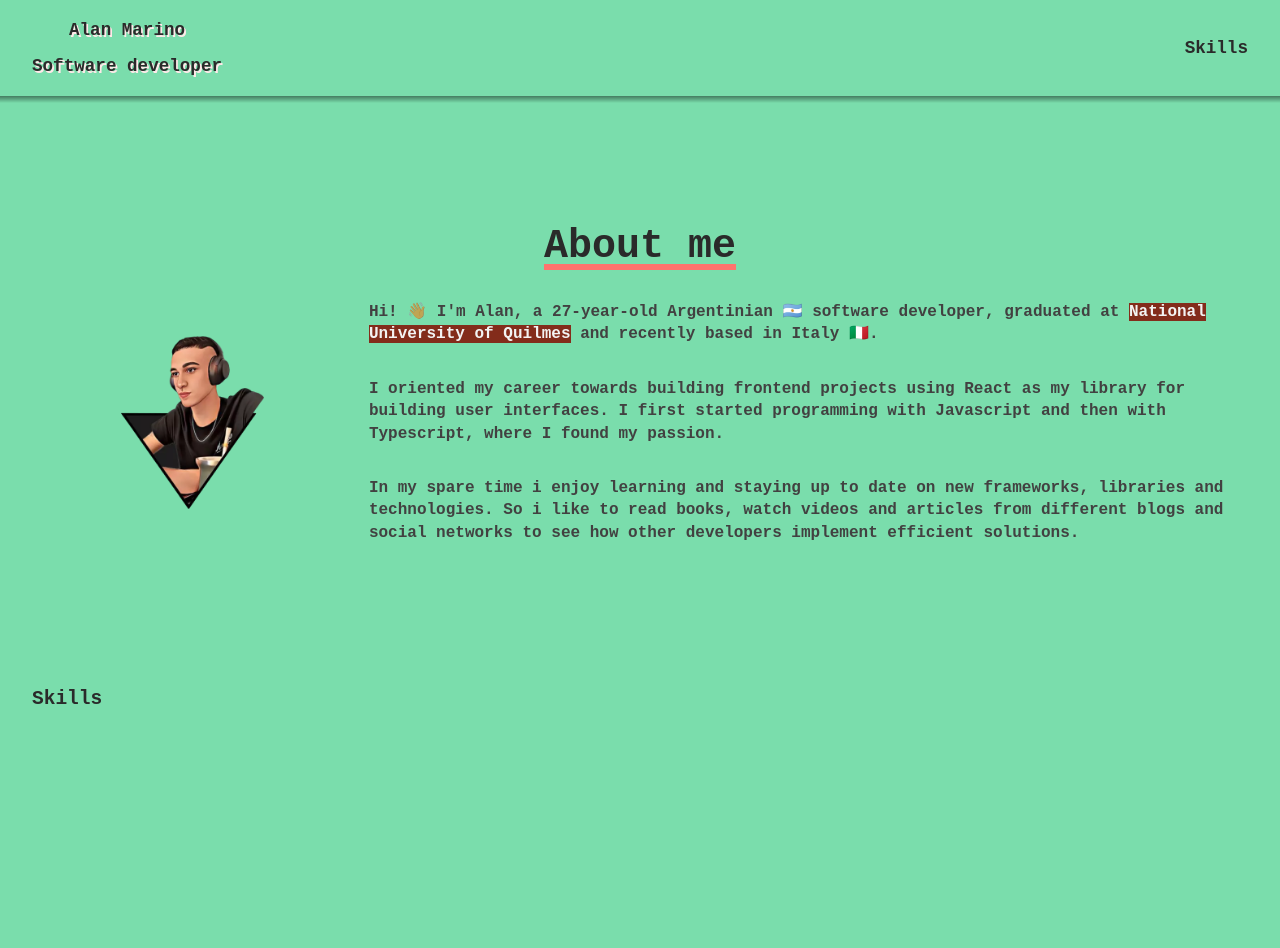
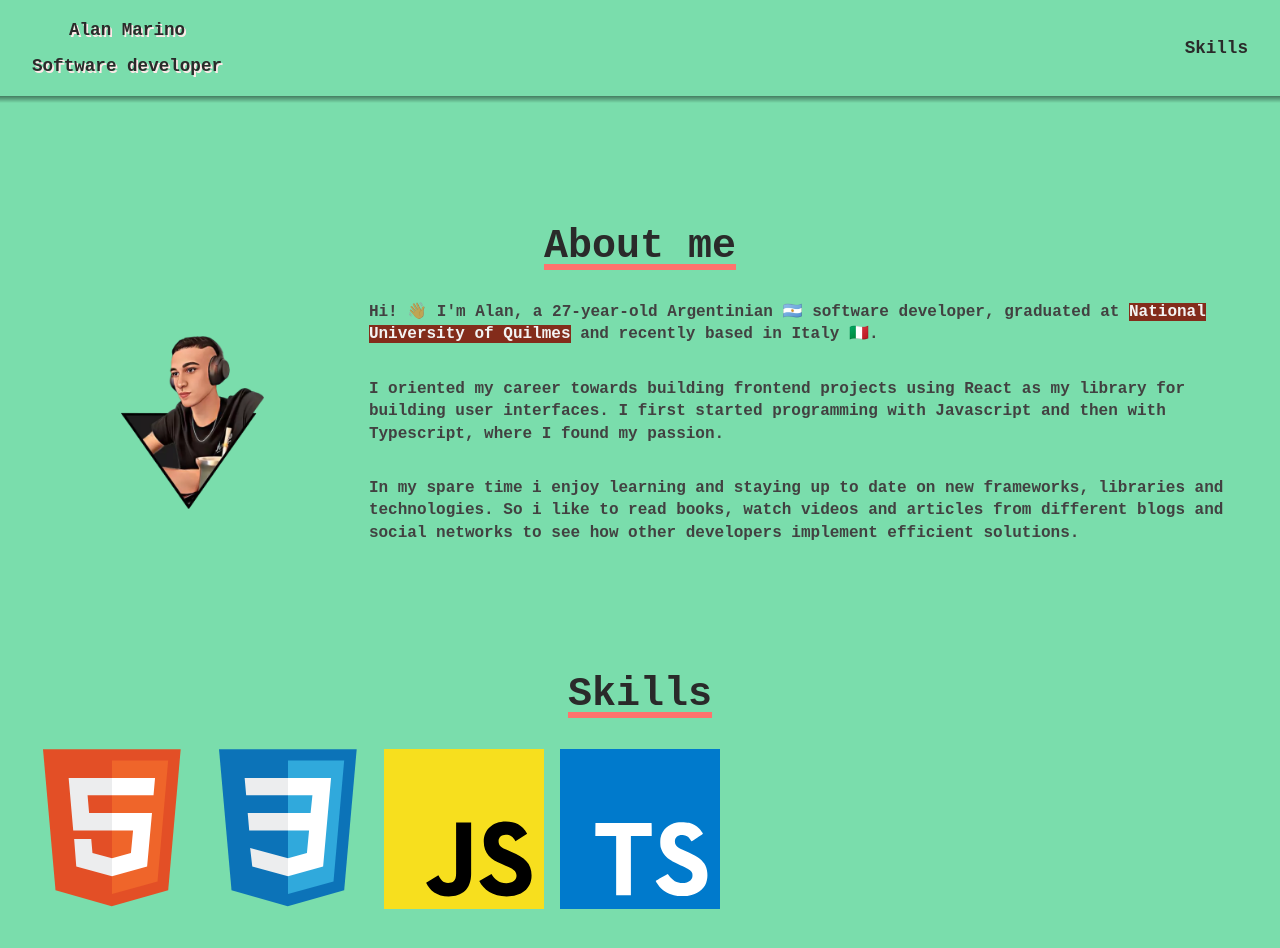
Before and after one commit to marinoalan/portfolio, a Next.js app: page / in a window 1280 px wide. Shown: the top 948 px of the page. Built offline with nearby package versions, Linux system fonts and the light colour scheme.

Commit message:
Added svg image skills

```diff
--- a/pages/index.tsx
+++ b/pages/index.tsx
@@ -3,7 +3,7 @@ import NextLink from "next/link";
 import styled from "styled-components";
 import NextImage from "next/image";
 import profileImg from "../public/profile-img.webp";
-import { createRef, ReactNode, useRef, useState } from "react";
+import { ReactNode, useRef, useState } from "react";
 import useElementIsVisible from "hooks/useElementIsVisible";
 
 const CenteredText = styled.p`
@@ -271,6 +271,13 @@ const Section = styled.section`
   margin: 2rem 0;
 `;
 
+const SkillsGrid = styled.div`
+  display: grid;
+  gap: 1rem;
+  grid-auto-rows: 10rem;
+  grid-template-columns: repeat(auto-fill, minmax(min(100%, 10rem), 1fr));
+`;
+
 const Home: NextPage = () => {
   return (
     <>
@@ -325,7 +332,21 @@ const Home: NextPage = () => {
       </Section>
       <Section id="skills">
         <SectionContent alignItems="baseline">
-          <h1>Skills</h1>
+          <SectionTitle>Skills</SectionTitle>
+          <SkillsGrid>
+            <div style={{ position: "relative" }}>
+              <Image src="/html.svg" layout="fill" objectFit="contain" />
+            </div>
+            <div style={{ position: "relative" }}>
+              <Image src="/css.svg" layout="fill" objectFit="contain" />
+            </div>
+            <div style={{ position: "relative" }}>
+              <Image src="/js.svg" layout="fill" objectFit="contain" />
+            </div>
+            <div style={{ position: "relative" }}>
+              <Image src="/ts.svg" layout="fill" objectFit="contain" />
+            </div>
+          </SkillsGrid>
         </SectionContent>
       </Section>
     </>
```
Also changed, not shown: public/ts.svg.
